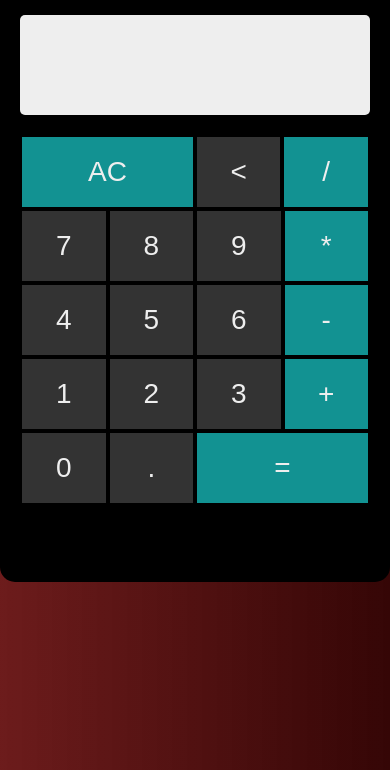
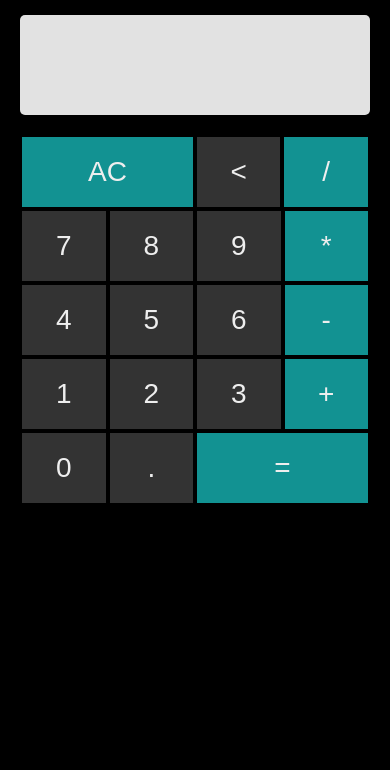
Before and after one commit to ffernandescs/Calculadora-JS, a plain HTML site: page index.html in a window 390 px wide. Shown: the part 178-948 px from the top of the page. After the commit the page ends 844 px from the top, so only its background shows below. Drawn offline with Linux system fonts and the light colour scheme.

Commit message:
Cores pradonizadas e Responsividade

```diff
--- a/css/style.css
+++ b/css/style.css
@@ -1,7 +1,7 @@
 body {
     margin: 0;
     padding: 0;
-    background-image: linear-gradient(to right, rgba(92, 2, 2, 0.897), rgb(53, 6, 6));
+    background-image: linear-gradient(to right, rgba(0, 0, 0, 0.897), rgb(82, 82, 82));
     height: 100vh;
     display: flex;
     justify-content: center;
@@ -26,10 +26,7 @@ body {
 
 }
 
-table {
-    width: 100%;
-    height: 100%;
-}
+
 
 h1 {
     text-align: center;
@@ -41,7 +38,7 @@ h1 {
 #result {
     width: 100%;
     height: 100px;
-    background-color: #eee;
+    background-color: rgb(226, 226, 226);
     border-radius: 5px;
     display: flex;
     flex-direction: column;
@@ -57,8 +54,7 @@ h1 {
 }
 
 table {
-    width: 100%;
-    height: 100%;
+
     display: flex;
     flex-direction: column;
 }
@@ -94,5 +90,12 @@ td {
 }
 
 .btn:hover {
-    background-color: rgba(98, 123, 129, 0.438);
+    background-color: rgba(159, 180, 185, 0.438);
 }
+
+@media screen and (max-width: 400px) {
+    body {
+        background-image: none;
+        background-color: #000;
+    }
+}
--- a/index.html
+++ b/index.html
@@ -5,7 +5,7 @@
  <meta http-equiv="X-UA-Compatible" content="IE=edge">
  <meta name="viewport" content="width=device-width, initial-scale=1.0">
  <link rel="stylesheet" href="./css/style.css">
- <title>Projeto Pizza</title>
+ <title>ProjectCalc</title>
 </head>
 <body>
    <div class="container">
```
